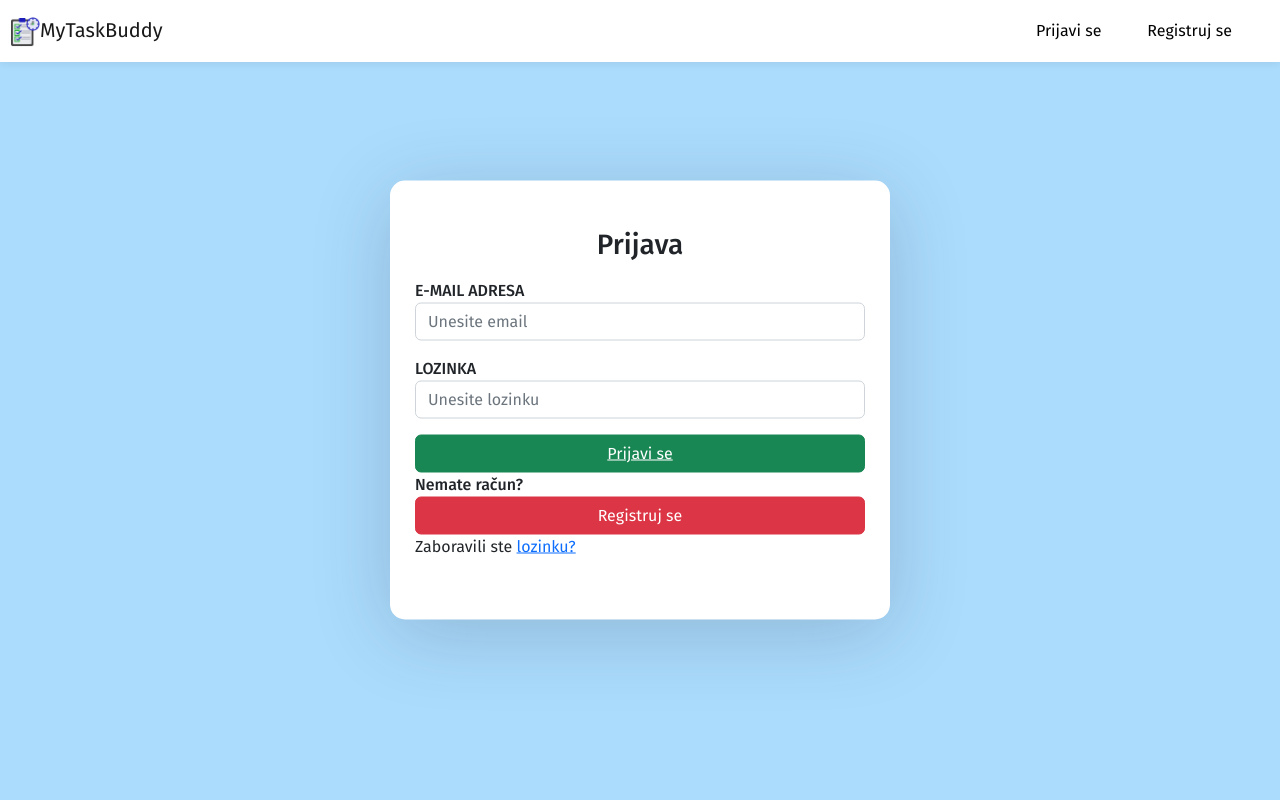
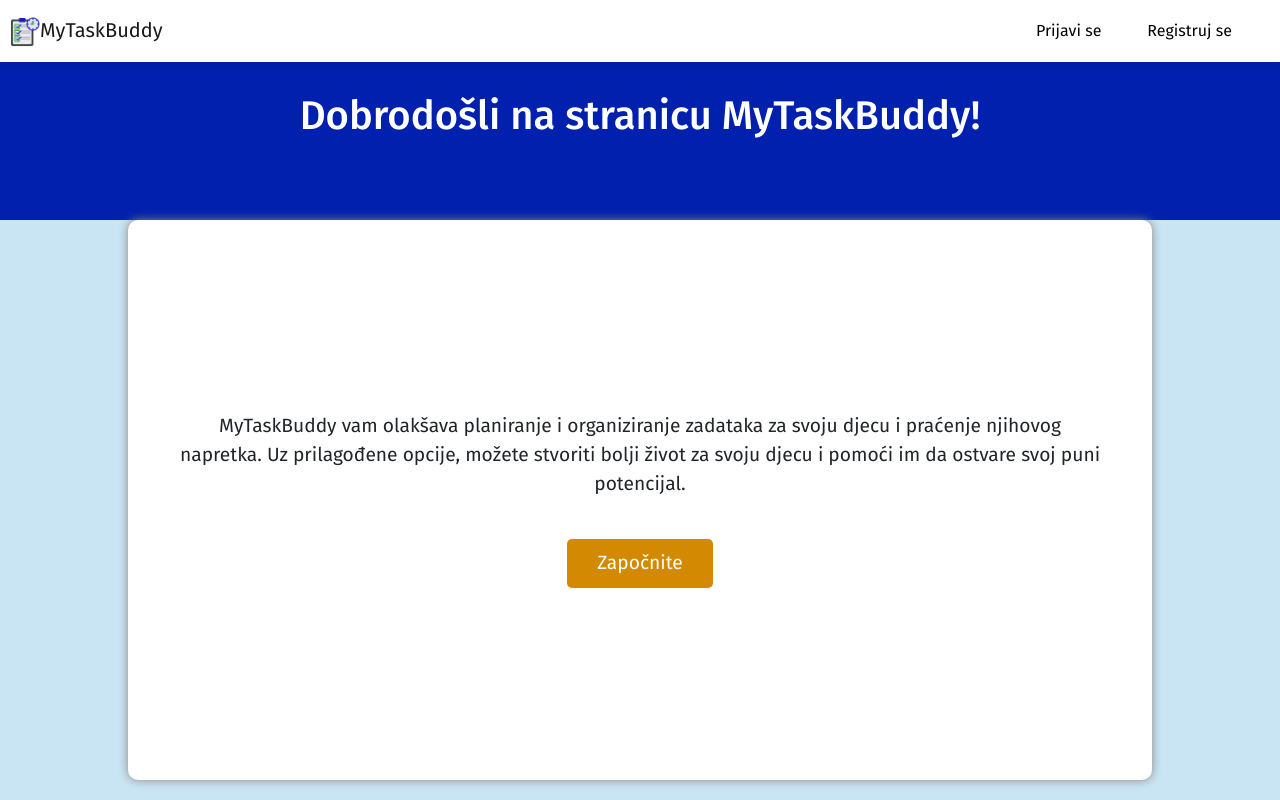
Before and after one commit to smuratovic3/my-task-buddy, a React (Create React App) app: page / in a window 1280 px wide. Built offline with nearby package versions, Linux system fonts and the light colour scheme.

Commit message:
added welcome screen and statistic screen

```diff
--- a/src/App.js
+++ b/src/App.js
@@ -8,18 +8,32 @@ import ForgotPassword from "./screens/ForgotPassword";
 import HomePage from "./screens/HomePage";
 import "./index.css";
 import MyProfile from "./screens/MyProfile";
+import Statistics from "./screens/Statistics";
+import WelcomeScreen from "./screens/WelcomeScreen";
 
 function App() {
+  const data = [
+    {
+      col1: "Uraditi zadaću",
+      col2: "12:00 PM",
+      col3: "16:00 PM",
+      col4: "Kuća",
+      col5: "3 sata",
+      col6: "DA",
+    },
+  ];
+
   return (
     <Router>
       <div className="App">
         <Routes>
-          <Route exact path="/" element={<Login />} />
+          <Route exact path="/" element={<WelcomeScreen />} />
           <Route path="/sign-in" element={<Login />} />
           <Route path="/sign-up" element={<SignUp />} />
           <Route path="/forgot-password" element={<ForgotPassword />} />
           <Route path="/home-page" element={<HomePage />} />
           <Route path="/my-profil" element={<MyProfile />} />
+          <Route path="/statistics" element={<Statistics data={data} />} />
         </Routes>
       </div>
     </Router>
--- /dev/null
+++ b/src/css/statistics.module.css
@@ -0,0 +1,39 @@
+.table {
+    border-collapse: collapse;
+    margin: 0 auto;
+    width: 80%;
+    background-color: white;
+  }
+
+  .table th,
+  .table td {
+    border: 1px solid black;
+    padding: 8px;
+  }
+
+  .table tr:nth-child(1) {
+    background-color: rgb(164, 175, 185); /* change this to your desired color */
+  }
+
+  .wrapper {
+    display: flex;
+    justify-content: center;
+    flex-direction: column;
+    text-align: left;
+  }
+
+  .inner {
+    width: 700px;
+    margin: auto;
+    background: #ffffff;
+    box-shadow: 0px 14px 80px rgba(34, 35, 58, 0.2);
+    padding: 50px 25px 45px 25px;
+    border-radius: 15px;
+    transition: all 0.3s;
+
+    /* Add these properties to center the form */
+    position: absolute;
+    top: 50%;
+    left: 50%;
+    transform: translate(-50%, -50%);
+  }
--- /dev/null
+++ b/src/css/welcomescreen.module.css
@@ -0,0 +1,76 @@
+.container {
+    display: flex;
+    flex-direction: column;
+    align-items: center;
+    justify-content: center;
+    background-color: #C9E4F2;
+    height: 100vh;
+
+
+  }
+
+
+  .header {
+    display: flex;
+    flex-direction: column;
+    align-items: center;
+    justify-content: center;
+    background-color: #0020ad;
+    width: 100%;
+    height: 25%;
+    color:white;
+  }
+
+  .logo {
+    width: 10%;
+    height: auto;
+    margin-bottom: 20px;
+  }
+
+  .welcomeMessage {
+    color: white;
+    font-size: 2rem;
+    text-align: center;
+    margin: 0;
+  }
+
+  .content {
+    display: flex;
+    flex-direction: column;
+    align-items: center;
+    justify-content: center;
+    background-color: white;
+    width: 80%;
+    height: 70%;
+    padding: 50px;
+    border-radius: 10px;
+    box-shadow: 0px 0px 10px #888888;
+    text-align: center;
+
+  }
+
+  .motivationalImage {
+    width: 50%;
+    height: auto;
+    margin-bottom: 20px;
+  }
+
+  .description {
+    font-size: 1.2rem;
+    margin-bottom: 40px;
+  }
+
+  .ctaButton {
+    background-color: rgb(211, 138, 2);
+    color: white;
+    font-size: 1.2rem;
+    padding: 10px 30px;
+    border: none;
+    border-radius: 5px;
+    cursor: pointer;
+    transition: background-color 0.2s;
+  }
+
+  .cta-button:hover {
+    background-color: #ff6600;
+  }
--- a/src/screens/HomePage.js
+++ b/src/screens/HomePage.js
@@ -66,7 +66,7 @@ export default class HomePageComponent extends Component {
     return (
       <form>
         <nav className="navbar navbar-expand-lg navbar-light fixed-top">
-          <Link className="navbar-brand" to={"/sign-in"}>
+          <Link className="navbar-brand" to={"/home-page"}>
             <img
               src="/assets/images/logo.png"
               alt="MyTaskBuddy Logo"
--- a/src/screens/Login.js
+++ b/src/screens/Login.js
@@ -7,7 +7,7 @@ export default class Login extends Component {
     return (
       <form>
         <nav className="navbar navbar-expand-lg navbar-light fixed-top">
-          <Link className="navbar-brand" to={"/sign-in"}>
+          <Link className="navbar-brand" to={"/"}>
             <img
               src="/assets/images/logo.png"
               alt="MyTaskBuddy Logo"
@@ -30,6 +30,7 @@ export default class Login extends Component {
             </li>
           </ul>
         </nav>
+
         <div className={LoginCSS.wrapper}>
           <div className={LoginCSS.inner}>
             <div className="headline">
@@ -65,10 +66,11 @@ export default class Login extends Component {
                 </Link>
               </button>
             </div>
-
+            <br></br>
             <label className="custom-control-label" htmlFor="customCheck1">
               Nemate račun?
             </label>
+
             <div className="d-grid">
               <button type="submit" className="btn btn-danger">
                 <Link
@@ -80,6 +82,7 @@ export default class Login extends Component {
                 </Link>
               </button>
             </div>
+            <br></br>
             <p className="forgot-password text-right">
               Zaboravili ste <Link to="/forgot-password">lozinku?</Link>
             </p>
--- a/src/screens/SignUp.js
+++ b/src/screens/SignUp.js
@@ -7,7 +7,7 @@ export default class SignUp extends Component {
     return (
       <form>
         <nav className="navbar navbar-expand-lg navbar-light fixed-top">
-          <Link className="navbar-brand" to={"/sign-in"}>
+          <Link className="navbar-brand" to={"/"}>
             <img
               src="/assets/images/logo.png"
               alt="MyTaskBuddy Logo"
--- /dev/null
+++ b/src/screens/Statistics.js
@@ -0,0 +1,85 @@
+import React from "react";
+import StatisticsCSS from "../css/statistics.module.css";
+import { Link } from "react-router-dom";
+
+class Statistics extends React.Component {
+  render() {
+    const { data } = this.props;
+
+    return (
+      <form>
+        <nav className="navbar navbar-expand-lg navbar-light fixed-top">
+          <Link className="navbar-brand" to={"/home-page"}>
+            <img
+              src="/assets/images/logo.png"
+              alt="MyTaskBuddy Logo"
+              width="30"
+              height="30"
+            />
+            MyTaskBuddy
+          </Link>
+
+          <ul className="navbar-nav ml-auto">
+            <li className="nav-item">
+              <Link className="nav-link" to={"/home-page"}>
+                Početna
+              </Link>
+            </li>
+            <li className="nav-item">
+              <Link className="nav-link" to={"/my-profil"}>
+                Profil
+              </Link>
+            </li>
+            <li className="nav-item">
+              <Link className="nav-link" to={"/statistics"}>
+                Statistika
+              </Link>
+            </li>
+            <li className="nav-item">
+              <Link className="nav-link" to={"/sign-in"}>
+                ODJAVA
+              </Link>
+            </li>
+          </ul>
+        </nav>
+        <div className={StatisticsCSS.wrapper}>
+          <div className={StatisticsCSS.inner}>
+            <h1 style={{ textAlign: "center", fontSize: "50px" }}>
+              STATISTIKA
+            </h1>
+            <div className={StatisticsCSS.table}>
+              <table>
+                <thead>
+                  <tr>
+                    <th>Aktivnosti</th>
+                    <th>Vrijeme početka</th>
+                    <th>Vrijeme završetka</th>
+                    <th>Mjesto</th>
+                    <th>Prosječno trajanje</th>
+                    <th>Završena aktivnost</th>
+                  </tr>
+                </thead>
+                <tbody>
+                  {data &&
+                    data.length > 0 &&
+                    data.map((activity, index) => (
+                      <tr key={index}>
+                        <td>{activity.col1}</td>
+                        <td>{activity.col2}</td>
+                        <td>{activity.col3}</td>
+                        <td>{activity.col4}</td>
+                        <td>{activity.col5}</td>
+                        <td>{activity.col6}</td>
+                      </tr>
+                    ))}
+                </tbody>
+              </table>
+            </div>
+          </div>
+        </div>
+      </form>
+    );
+  }
+}
+
+export default Statistics;
--- /dev/null
+++ b/src/screens/WelcomeScreen.js
@@ -0,0 +1,55 @@
+import React from "react";
+import WelcomeScreenCSS from "../css/welcomescreen.module.css";
+import { Link } from "react-router-dom";
+
+function WelcomeScreen() {
+  return (
+    <form>
+      <nav className="navbar navbar-expand-lg navbar-light fixed-top">
+        <Link className="navbar-brand" to={"/sign-in"}>
+          <img
+            src="/assets/images/logo.png"
+            alt="MyTaskBuddy Logo"
+            width="30"
+            height="30"
+          />
+          MyTaskBuddy
+        </Link>
+
+        <ul className="navbar-nav ml-auto">
+          <li className="nav-item">
+            <Link className="nav-link" to={"/sign-in"}>
+              Prijavi se
+            </Link>
+          </li>
+          <li className="nav-item">
+            <Link className="nav-link" to={"/sign-up"}>
+              Registruj se
+            </Link>
+          </li>
+        </ul>
+      </nav>
+
+      <div className={WelcomeScreenCSS.container}>
+        <div className={WelcomeScreenCSS.header}>
+          <h1 className="welcomeMessage">
+            Dobrodošli na stranicu MyTaskBuddy!
+          </h1>
+        </div>
+        <div className={WelcomeScreenCSS.content}>
+          <p className={WelcomeScreenCSS.description}>
+            MyTaskBuddy vam olakšava planiranje i organiziranje zadataka za
+            svoju djecu i praćenje njihovog napretka. Uz prilagođene opcije,
+            možete stvoriti bolji život za svoju djecu i pomoći im da ostvare
+            svoj puni potencijal.
+          </p>
+          <Link className="nav-link" to={"/sign-in"}>
+            <button className={WelcomeScreenCSS.ctaButton}>Započnite</button>
+          </Link>
+        </div>
+      </div>
+    </form>
+  );
+}
+
+export default WelcomeScreen;
```
